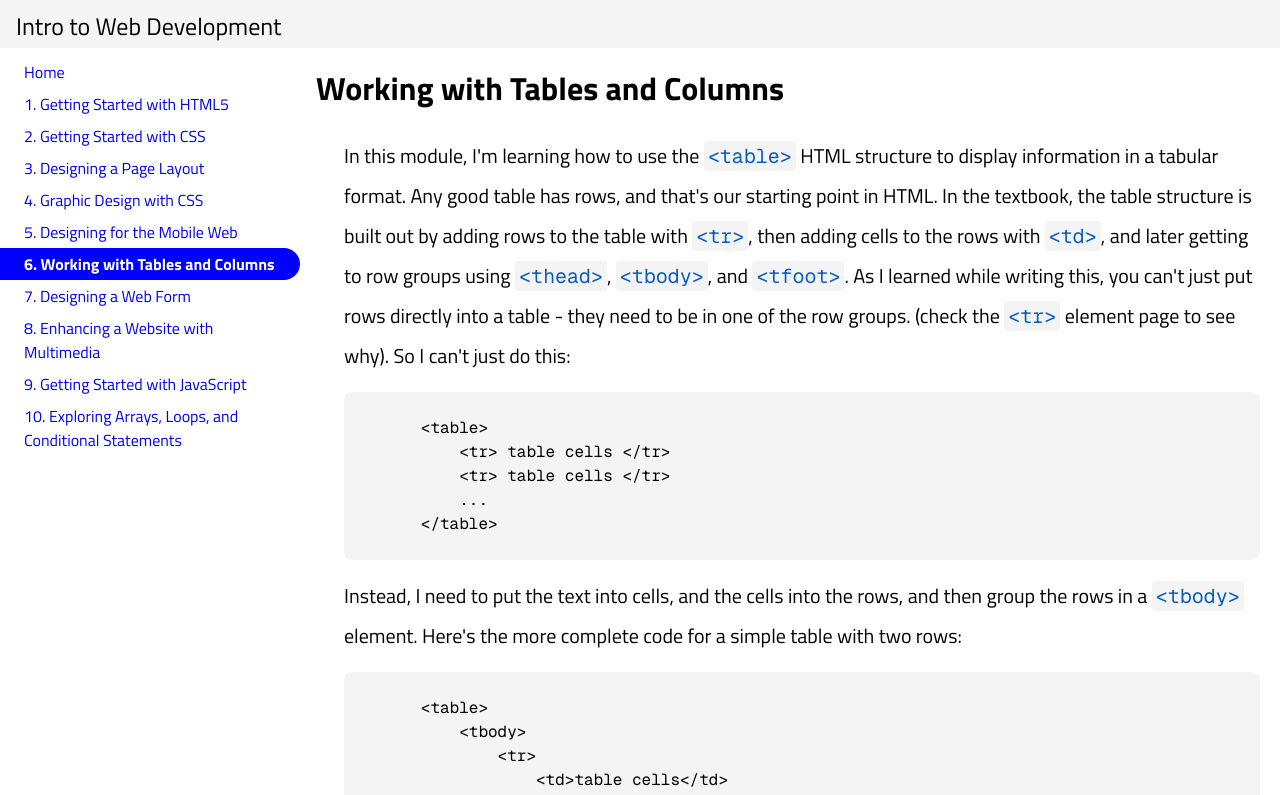
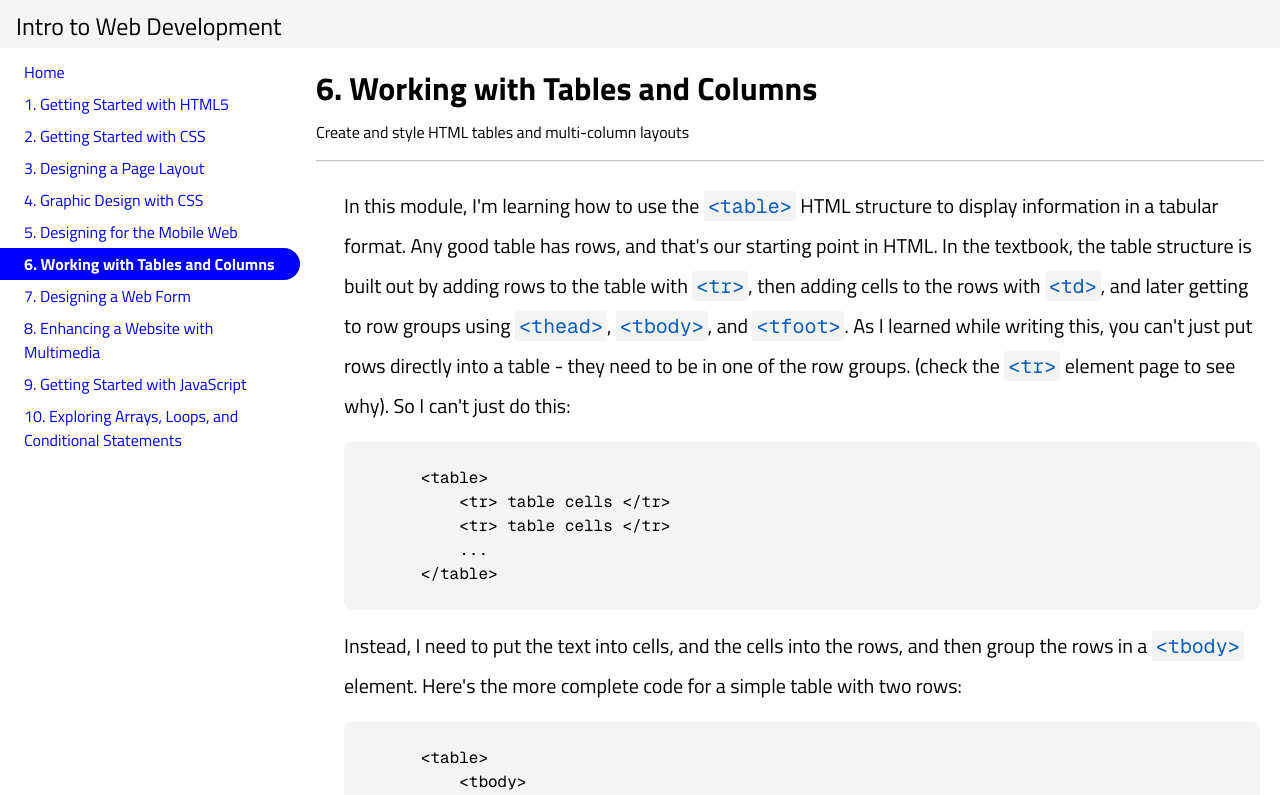
Before and after one commit to MokeEire/WebDevSite, a SvelteKit app: page /modules/tables-columns in a window 1280 px wide. Shown: the top 795 px of the page. Built offline with nearby package versions, Linux system fonts and the light colour scheme.

Commit message:
add number and description to module pages

```diff
--- a/src/routes/modules/+layout.svelte
+++ b/src/routes/modules/+layout.svelte
@@ -7,11 +7,21 @@
     const { currentModule } = $page.data;
 
     let pageTitle = $derived(
-        currentModule?.title || 'Module Not Found'
+        `${currentModule.number}. ${currentModule.title}` || 'Module Not Found'
+    )
+
+    let moduleDesc = $derived(
+        currentModule?.description || 'Module Not Found'
     )
 </script>
 
 <h1>{pageTitle}</h1>
+
+<p>
+    {moduleDesc}
+</p>
+
+<hr>
 
 <div class="module">
     {@render children()}
@@ -23,4 +33,10 @@
         font-size: 2rem;
         margin-bottom: 8px;
     }
+
+    hr {
+        margin: 16px 0;
+        color: grey;
+        opacity: 0.6;
+    }
 </style>
```
